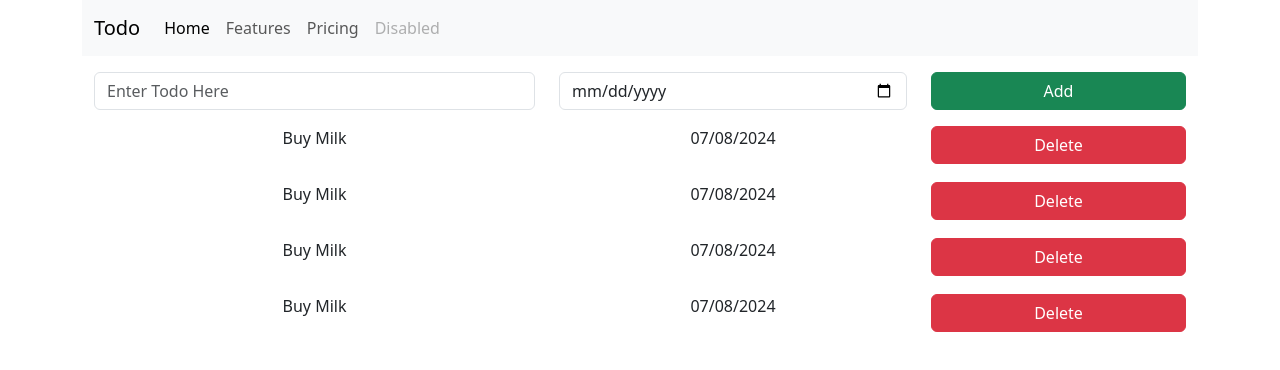
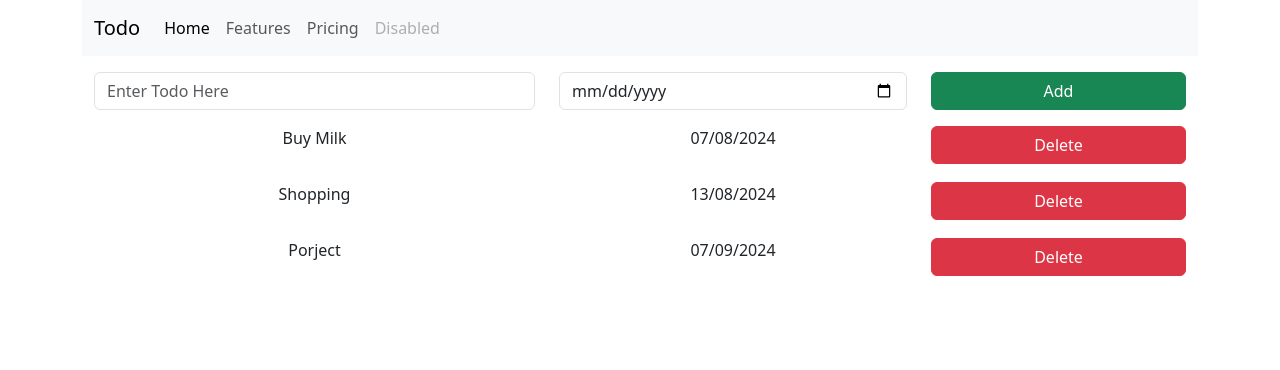
Before and after one commit to aliladakhi/Todo_calcu, a React (Vite) app: page / in a window 1280 px wide. Shown: the top 370 px of the page. Built offline with nearby package versions, Linux system fonts and the light colour scheme.

Commit message:
Done version 1

```diff
--- a/src/App.jsx
+++ b/src/App.jsx
@@ -1,13 +1,18 @@
 import Header from "./Components/Header"
 import Table from "./Components/Table"
-
+import Card from "./Components/Card";
 
 function App() {
 
   return (
     <div className="container ">
       <Header/>
+      <div className="container text-center">
       <Table/>
+      <Card task_name={"Buy Milk"} task_date={"07/08/2024"}/>
+      <Card task_name={"Shopping"} task_date={"13/08/2024"}/>
+      <Card task_name={"Porject"} task_date={"07/09/2024"}/>
+      </div>
     </div>
   )
 }
--- /dev/null
+++ b/src/Components/Card.jsx
@@ -0,0 +1,27 @@
+export default function Card({task_name,task_date}){
+
+  let todoName=task_name
+  let todoDate=task_date
+
+  return (
+    <div className="row mt-3">
+    <div className="col-5">
+      <div className="text-center flex-nowrap">
+       <p>{todoName}</p>
+      </div>
+    </div>
+
+    <div className="col-4">
+      <div className="text-center flex-nowrap">
+        {todoDate}
+      </div>
+    </div>
+    <div className="col-3 ">
+      <button type="button" className="btn btn-danger container">
+       Delete
+      </button>
+    </div>
+  </div>
+
+  );
+}
--- a/src/Components/Table.jsx
+++ b/src/Components/Table.jsx
@@ -1,12 +1,13 @@
+
+
 export default function Table() {
   return (
-    <div class="container text-center">
-      <div class="row my-3">
-        <div class="col-5">
-          <div class="input-group flex-nowrap">
+      <div className="row my-3">
+        <div className="col-5">
+          <div className="input-group flex-nowrap">
             <input
               type="text"
-              class="form-control"
+              className="form-control"
               placeholder="Enter Todo Here"
               aria-label="Todo-name"
               aria-describedby="addon-wrapping"
@@ -14,102 +15,23 @@ export default function Table() {
           </div>
         </div>
 
-        <div class="col-4">
-          <div class="input-group flex-nowrap">
+        <div className="col-4">
+          <div className="input-group flex-nowrap">
             <input
               type="date"
-              class="form-control"
+              className="form-control"
               placeholder="Enter Todo Here"
               aria-label="Todo-name"
               aria-describedby="addon-wrapping"
             />
           </div>
         </div>
-        <div class="col-3 ">
-          <button type="button" class="btn btn-success container">
+        <div className="col-3 ">
+          <button type="button" className="btn btn-success container">
             Add
           </button>
         </div>
       </div>
 
-      <div class="row mt-3">
-        <div class="col-5">
-          <div class="text-center flex-nowrap">
-           <p>Buy Milk</p>
-          </div>
-        </div>
-
-        <div class="col-4">
-          <div class="text-center flex-nowrap">
-            07/08/2024
-          </div>
-        </div>
-        <div class="col-3 ">
-          <button type="button" class="btn btn-danger container">
-           Delete
-          </button>
-        </div>
-      </div>
-
-
-      <div class="row mt-3">
-        <div class="col-5">
-          <div class="text-center flex-nowrap">
-           <p>Buy Milk</p>
-          </div>
-        </div>
-
-        <div class="col-4">
-          <div class="text-center flex-nowrap">
-            07/08/2024
-          </div>
-        </div>
-        <div class="col-3 ">
-          <button type="button" class="btn btn-danger container">
-           Delete
-          </button>
-        </div>
-      </div>
-
-
-      <div class="row mt-3">
-        <div class="col-5">
-          <div class="text-center flex-nowrap">
-           <p>Buy Milk</p>
-          </div>
-        </div>
-
-        <div class="col-4">
-          <div class="text-center flex-nowrap">
-            07/08/2024
-          </div>
-        </div>
-        <div class="col-3 ">
-          <button type="button" class="btn btn-danger container">
-           Delete
-          </button>
-        </div>
-      </div>
-
-      <div class="row mt-3">
-        <div class="col-5">
-          <div class="text-center flex-nowrap">
-           <p>Buy Milk</p>
-          </div>
-        </div>
-
-        <div class="col-4">
-          <div class="text-center flex-nowrap">
-            07/08/2024
-          </div>
-        </div>
-        <div class="col-3 ">
-          <button type="button" class="btn btn-danger container">
-           Delete
-          </button>
-        </div>
-      </div>
-
-    </div>
   );
 }
```
